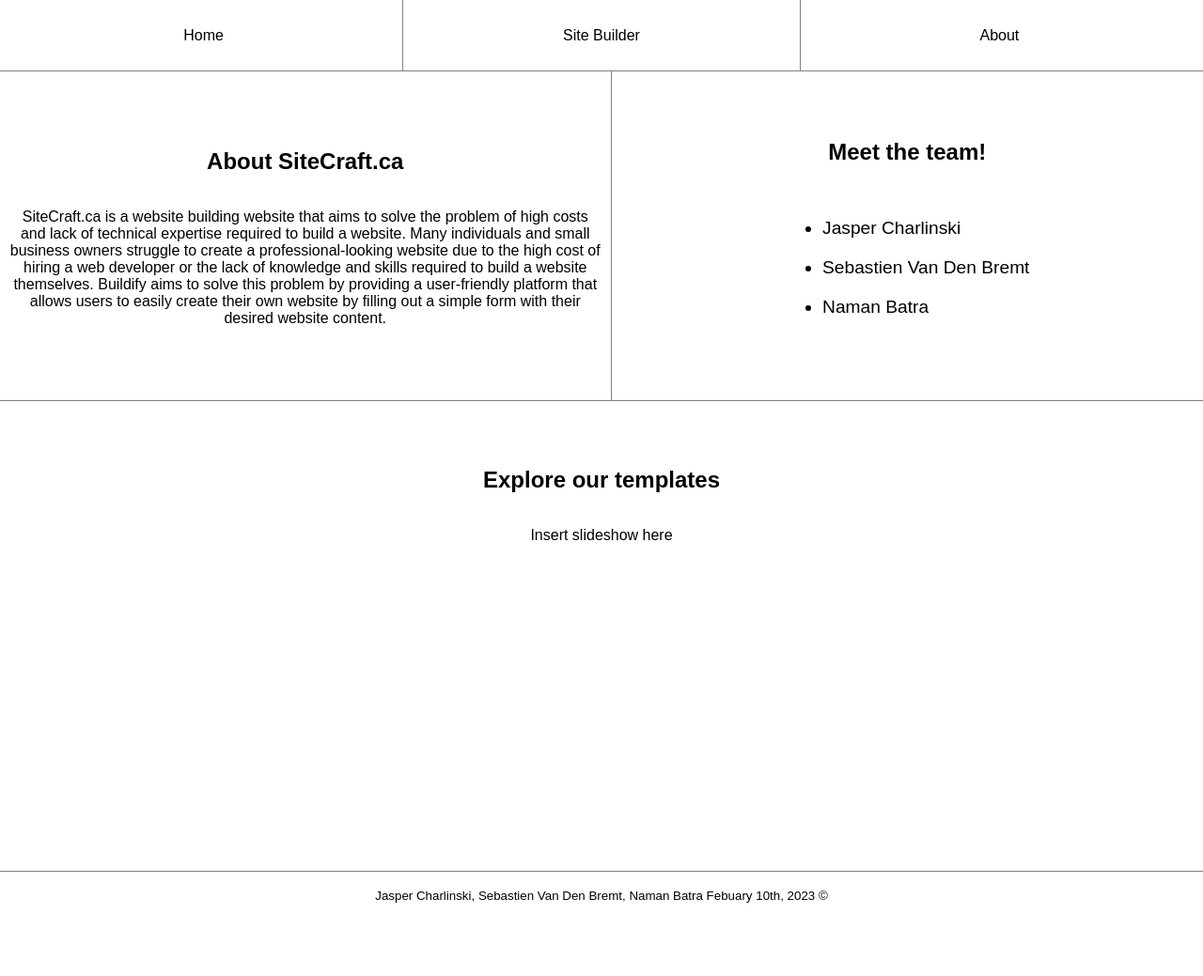
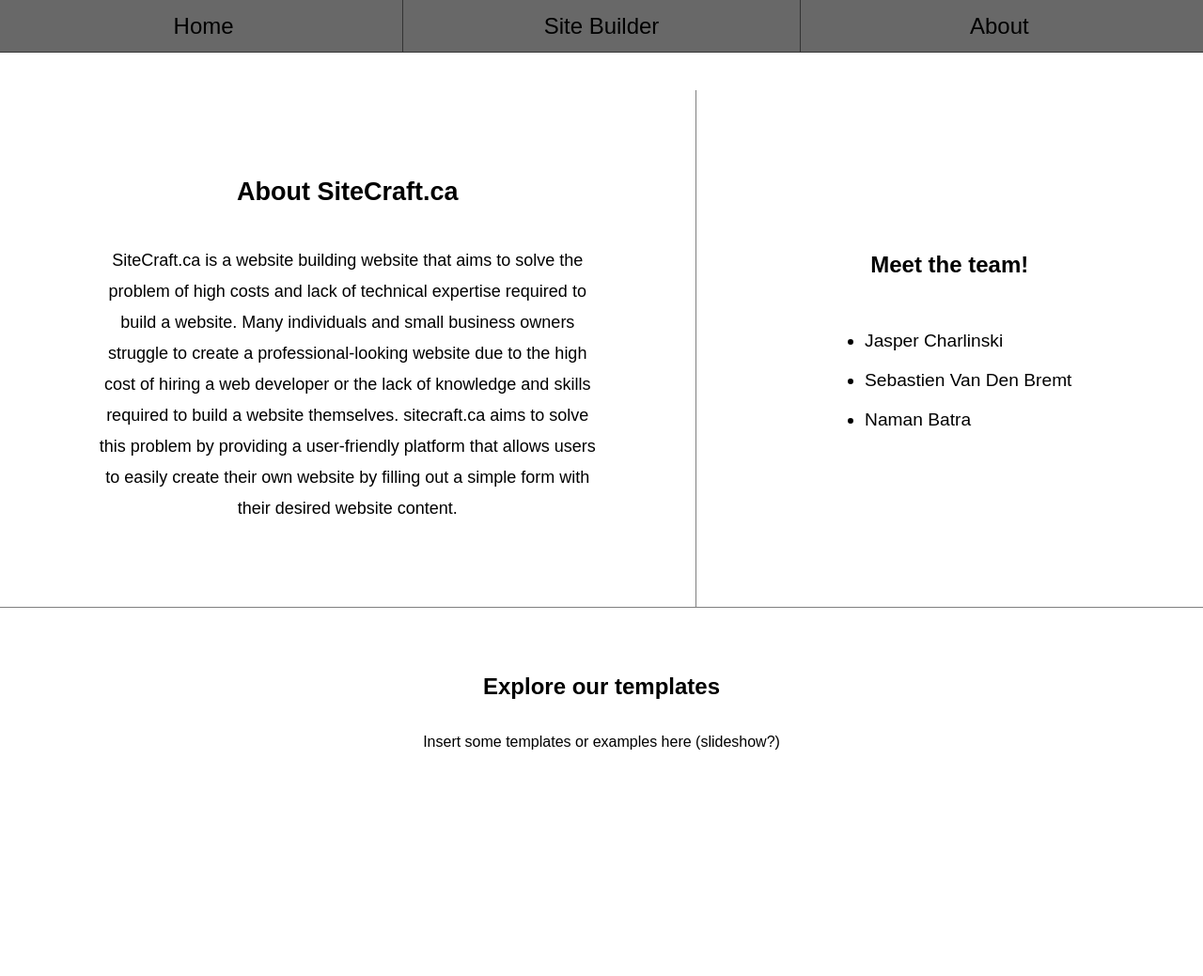
Before and after one commit to charlijj/sitecraft.ca, a PHP site: page / in a window 1280 px wide. Shown: the top 1039 px of the page at 94% size. Before the commit the page ends 961 px from the top, so only its background shows below. Run offline with PHP 8.4, Linux system fonts and the light colour scheme.

Commit message:
added navbar script

```diff
--- a/index.html
+++ b/index.html
@@ -27,13 +27,13 @@
         <link rel="icon" type="image/png" href="images/favicon.png">
 
       </head>
-<body>
+<body onscroll="navBarChange()">
 
     <a id="top"></a>
 
     <!-- Nav Bar
     –––––––––––––––––––––––––––––––––––––––––––––––––– -->
-    <div class="navbar">
+    <div class="navbar" id="navBar">
 
         <a href="#top" class="navbarItem">
             <span>Home</span>
@@ -55,7 +55,7 @@
         <div class="banner-about">
             <h2>About SiteCraft.ca</h2>
             <p>
-                SiteCraft.ca is a website building website that aims to solve the problem of high costs and lack of technical expertise required to build a website. Many individuals and small business owners struggle to create a professional-looking website due to the high cost of hiring a web developer or the lack of knowledge and skills required to build a website themselves. Buildify aims to solve this problem by providing a user-friendly platform that allows users to easily create their own website by filling out a simple form with their desired website content.
+                SiteCraft.ca is a website building website that aims to solve the problem of high costs and lack of technical expertise required to build a website. Many individuals and small business owners struggle to create a professional-looking website due to the high cost of hiring a web developer or the lack of knowledge and skills required to build a website themselves. sitecraft.ca aims to solve this problem by providing a user-friendly platform that allows users to easily create their own website by filling out a simple form with their desired website content.
             </p>
         </div>
 
@@ -76,7 +76,7 @@
 
         <h2>Explore our templates</h2>
 
-        <p>Insert slideshow here</p>
+        <p>Insert some templates or examples here (slideshow?)</p>
 
     </div>
 
@@ -84,5 +84,7 @@
         Jasper Charlinski, Sebastien Van Den Bremt, Naman Batra Febuary 10th, 2023 &copy;
     </footer>
 
+    <script src="script/nav_bar_script.js"></script>
+
 </body>
 </html>
--- /dev/null
+++ b/script/nav_bar_script.js
@@ -0,0 +1,28 @@
+function navBarChange () {
+
+    let nav = document.getElementById(`navBar`);
+    let rect = document.getElementById(`top`).getBoundingClientRect();
+
+    nav.style.opacity = `0.5`;
+    nav.style.height = `33px`;
+
+    if (rect.top < 0)
+    {
+        nav.style.position = `fixed`;
+
+    }
+    else if (rect.top == 0)
+    {
+        nav.style.position = `static`;
+
+    }
+
+    setTimeout(() => {
+
+        nav.style.opacity = `1`;
+        nav.style.height = `55px`;
+        nav.style.marginBottom = '40px';
+
+    }, 500);
+
+}
--- a/style/index_style.css
+++ b/style/index_style.css
@@ -5,7 +5,7 @@
     justify-content: center;
 
     width: 100%;
-    height: 350px;
+    height: 550px;
 
     border-bottom: rgba(0, 0, 0, 0.5) solid 1px;
 }
@@ -19,12 +19,15 @@
 
     width: 50%;
     height: 100%;
-    padding: 0 10px;
+    padding: 0 100px;
 
     border-right: rgba(0, 0, 0, 0.5) solid 1px;
 
     text-align: center;
+    line-height: 33px;
+    font-size: 18px;
 }
+
 
 .banner-team {
 
--- a/style/style.css
+++ b/style/style.css
@@ -13,7 +13,9 @@ html, body {
     justify-content: center;
 
     width: 100%;
-    height: 75px;
+    height: 55px;
+    background-color: rgb(104, 104, 104);
+    transition: height ease 0.3s, opacity ease 0.3s;
 
     border-bottom: rgba(0, 0, 0, 0.5) solid 1px;
 }
@@ -29,6 +31,8 @@ html, body {
 
     border-right: rgba(0, 0, 0, 0.5) solid 1px;
     text-decoration: none;
+    font-size: 24px;
+    font-weight: 400;
     color: black;
 
     transition: background-color ease 0.2s;
```
Also changed, not shown: README.md.
